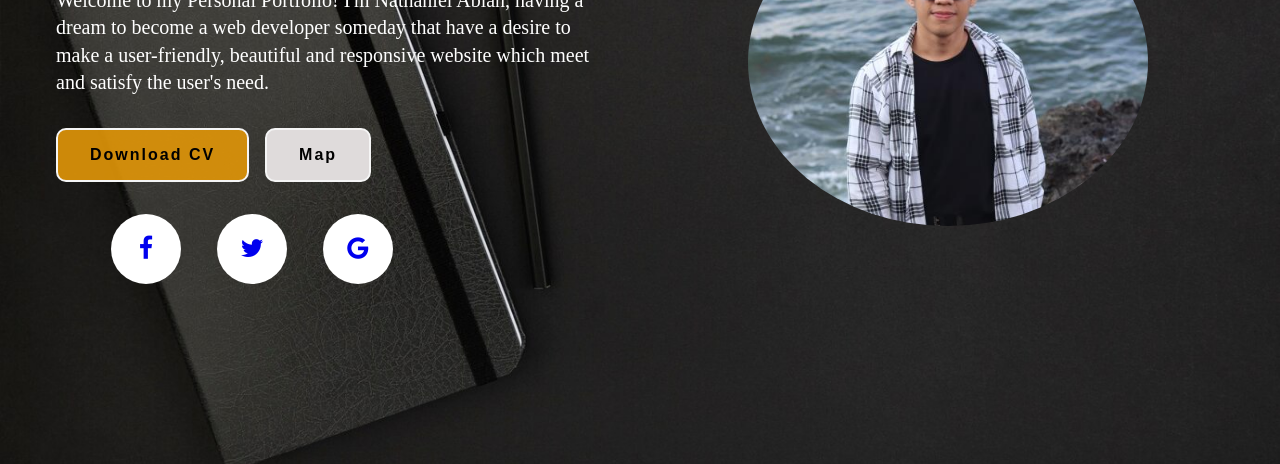
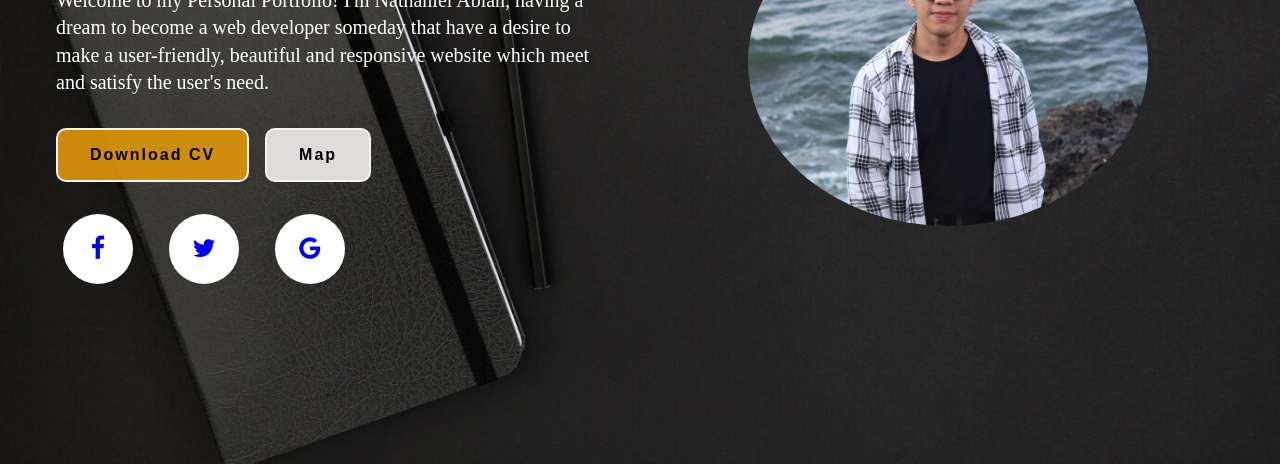
Before and after one commit to athan06/porfolio_ablan, a plain HTML site: page index.html in a window 1280 px wide. Shown: the part 354-818 px from the top of the page. Drawn offline with nearby package versions, Linux system fonts and the light colour scheme.

Commit message:
Update portfolio.css

```diff
--- a/portfolio.css
+++ b/portfolio.css
@@ -171,7 +171,7 @@ ul li a:hover{
 
 .socmed{
     margin-top: 2rem;
-    margin-left: 3.5rem;
+    margin-left: .5rem;
     height: 70px;
     width: 300px;
     text-align: center;
```
